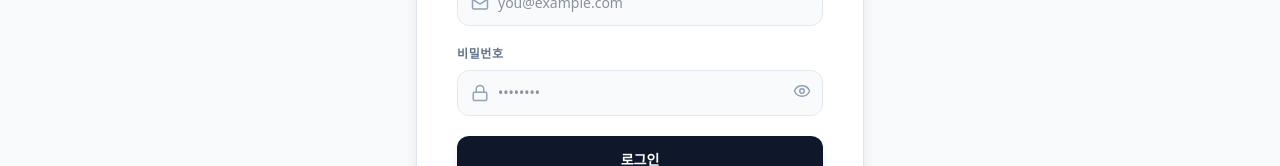
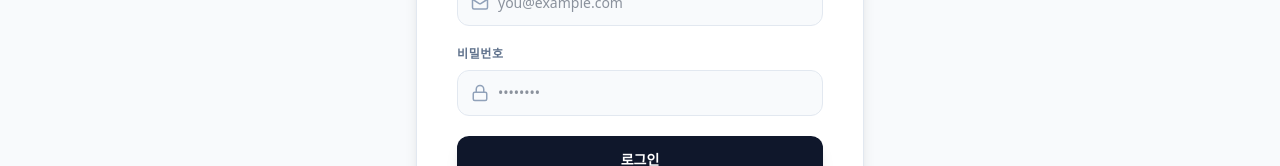
Before and after one commit to partseo/cartradekorea, a Next.js app: page /login in a window 1280 px wide. Shown: the part 371-537 px from the top of the page. Built offline with nearby package versions, Linux system fonts and the light colour scheme; no server answers.

Commit message:
fix: remove custom React password reveal button to avoid double eye icons since browser provides a native one

```diff
--- a/app/login/page.tsx
+++ b/app/login/page.tsx
@@ -118,18 +118,11 @@ export default function LoginPage() {
             <div className="relative">
               <Lock className="absolute left-3.5 top-3.5 h-4.5 w-4.5 text-slate-400" />
               <input
-                type={showPassword ? 'text' : 'password'}
+                type="password"
                 {...register('password')}
                 placeholder="••••••••"
-                className="w-full bg-slate-50 border border-slate-200 rounded-lg pl-10 pr-10 py-3 text-sm focus:outline-none focus:ring-1 focus:ring-secondary focus:bg-white text-slate-800"
+                className="w-full bg-slate-50 border border-slate-200 rounded-lg pl-10 pr-4 py-3 text-sm focus:outline-none focus:ring-1 focus:ring-secondary focus:bg-white text-slate-800"
               />
-              <button
-                type="button"
-                onClick={() => setShowPassword(!showPassword)}
-                className="absolute right-3 top-3 text-slate-400 hover:text-slate-600 focus:outline-none cursor-pointer"
-              >
-                {showPassword ? <EyeOff className="h-4.5 w-4.5" /> : <Eye className="h-4.5 w-4.5" />}
-              </button>
             </div>
             {errors.password && <p className="text-red-500 text-xs mt-1 font-semibold">{errors.password.message}</p>}
           </div>
```
